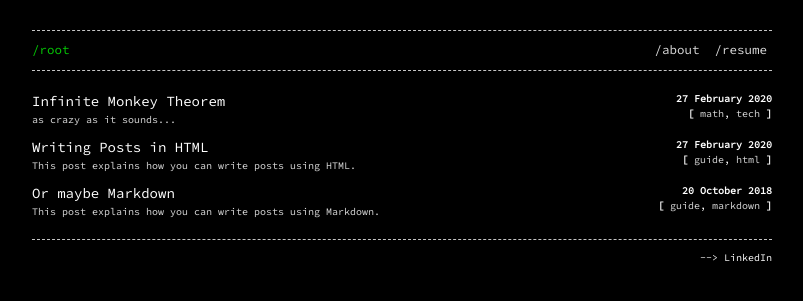
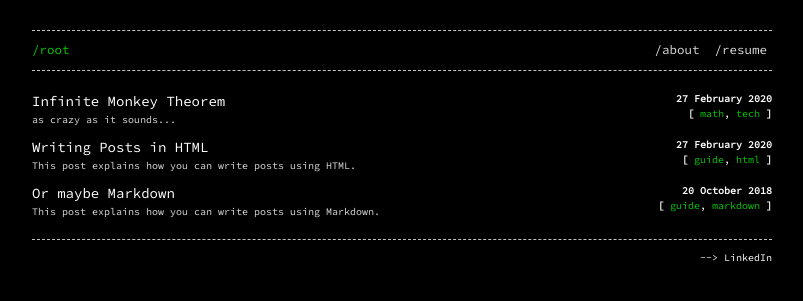
Before and after one commit to skbol/skbol.github.io, a Jekyll site: the page built from index.html, in a window 1280 px wide. Shown: the top 301 px of the page, without its empty margins (238-1041 px from the left). Built offline with Jekyll 4.4.1, drawn with Linux system fonts in a browser that asks for light colours.

Commit message:
Apply accent color to tags

```diff
--- a/css/main.scss
+++ b/css/main.scss
@@ -138,6 +138,9 @@ code {
         text-align: right;
         margin-left: 20px;
         font-size: 1em;
+        a {
+            color: $text-accent-color !important;
+        }
     }
     .subtitle{
         max-width: 500px;
```
